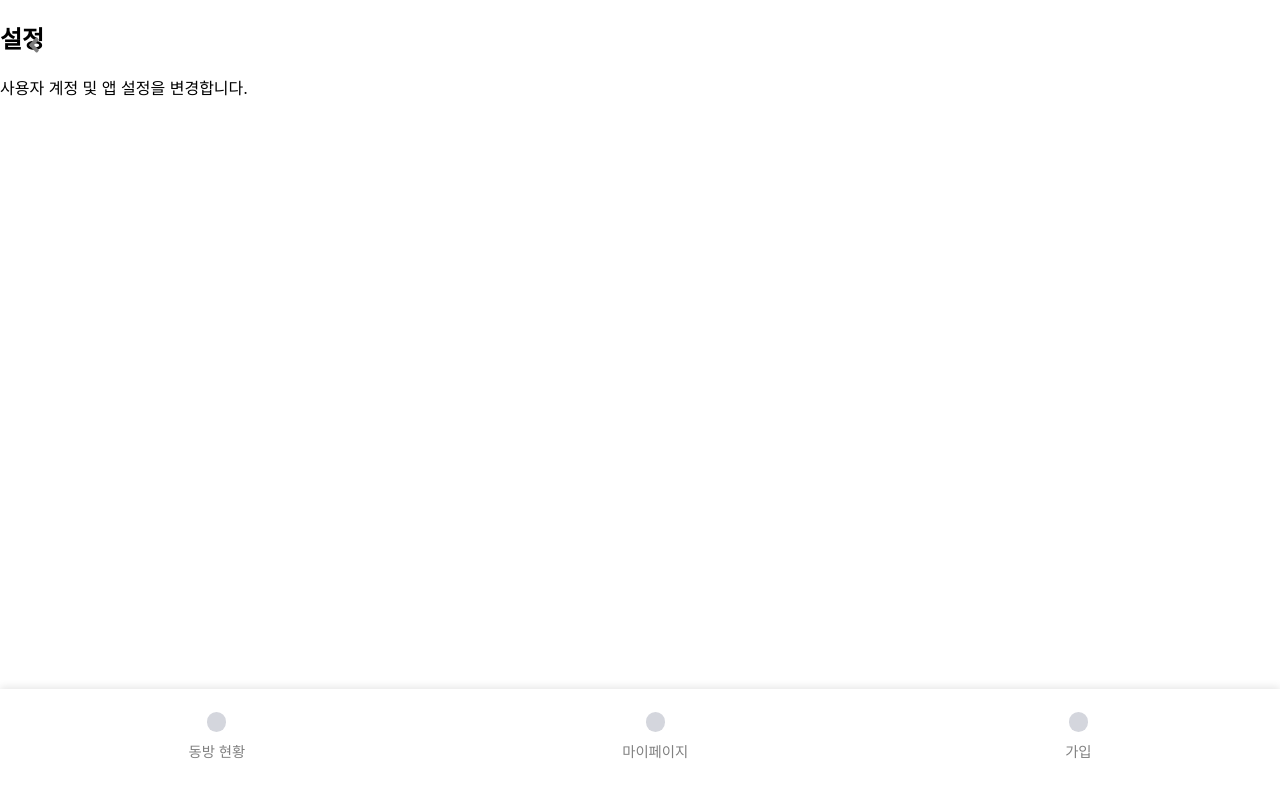
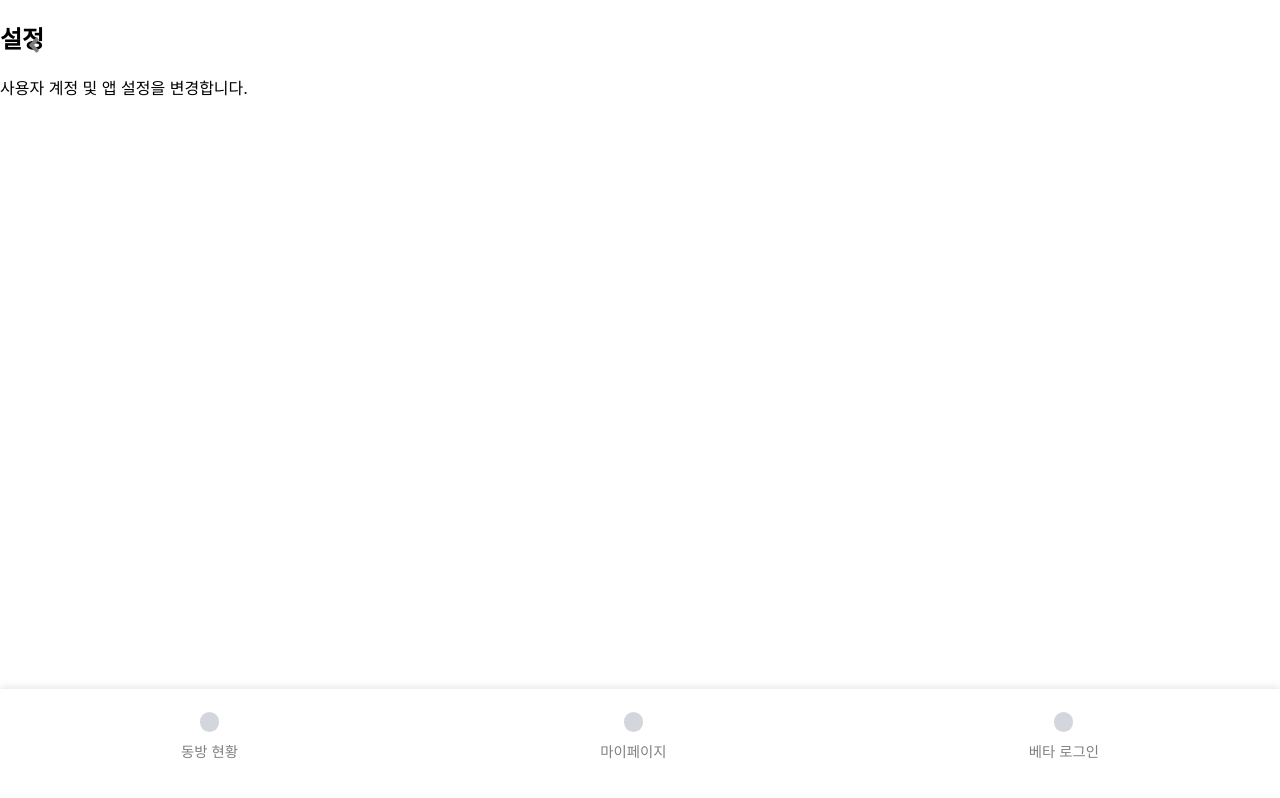
Before and after one commit to JNU-econovation/Whoz-in-FE, a React (Create React App) app: page /mypage/setting in a window 1280 px wide. Built offline with nearby package versions, Linux system fonts and the light colour scheme.

Commit message:
chore: 네비바에 베타 로그인 탭 추가 (테스트용)

```diff
--- a/src/components/LayoutComponent/BottomNav.jsx
+++ b/src/components/LayoutComponent/BottomNav.jsx
@@ -44,7 +44,7 @@ function BottomNav() {
   // 현재 경로에 맞춰 활성화된 탭을 결정
   const isMainActive = location.pathname === "/main";
   const isMypageActive = location.pathname === "/mypage";
-  const isJoinActive = location.pathname === "/join";
+  const isBetaLoginActive = location.pathname === "/beta-login";
 
 
   return (
@@ -57,9 +57,9 @@ function BottomNav() {
         <NavIcon isActive={isMypageActive} />
         마이페이지
       </NavButton>
-      <NavButton onClick={() => navigate("/join")} isActive={isJoinActive}>
-        <NavIcon isActive={isJoinActive} />
-        가입
+      <NavButton onClick={() => navigate("/beta-login")} isActive={isBetaLoginActive}>
+        <NavIcon isActive={isBetaLoginActive} />
+        베타 로그인
       </NavButton>
     </NavContainer>
   );
--- a/src/pages/auth/join.jsx
+++ b/src/pages/auth/join.jsx
@@ -52,7 +52,7 @@ const Join = () => {
         };
     console.log(name, generation, position);
         try {
-            const response = await axios.post(process.env.REACT_APP_BACKEND_BASEURL + '/api/v1/signup/oauth', newMember);
+            const response = await axios.post(process.env.REACT_APP_BACKEND_BASEURL + '/api/v1/signup   /oauth', newMember);
             if (response.status === 200) {
                 alert("회원가입이 완료되었습니다!");
                 navigate("/login");
```
